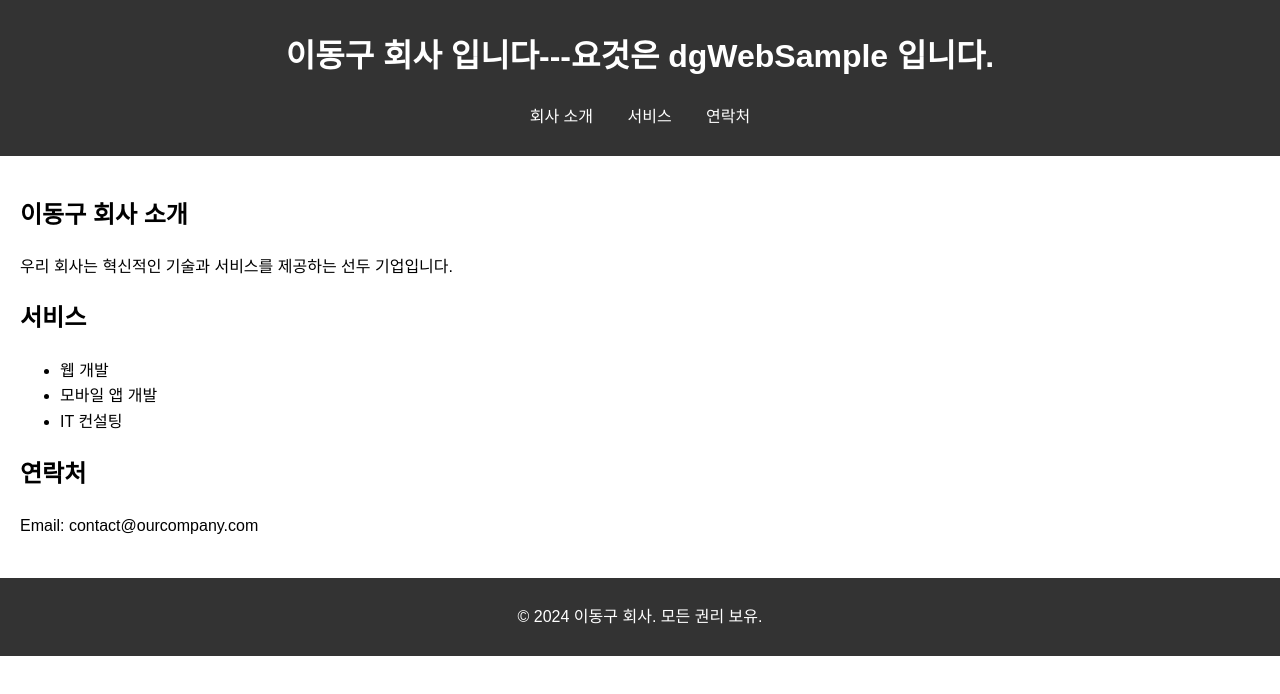
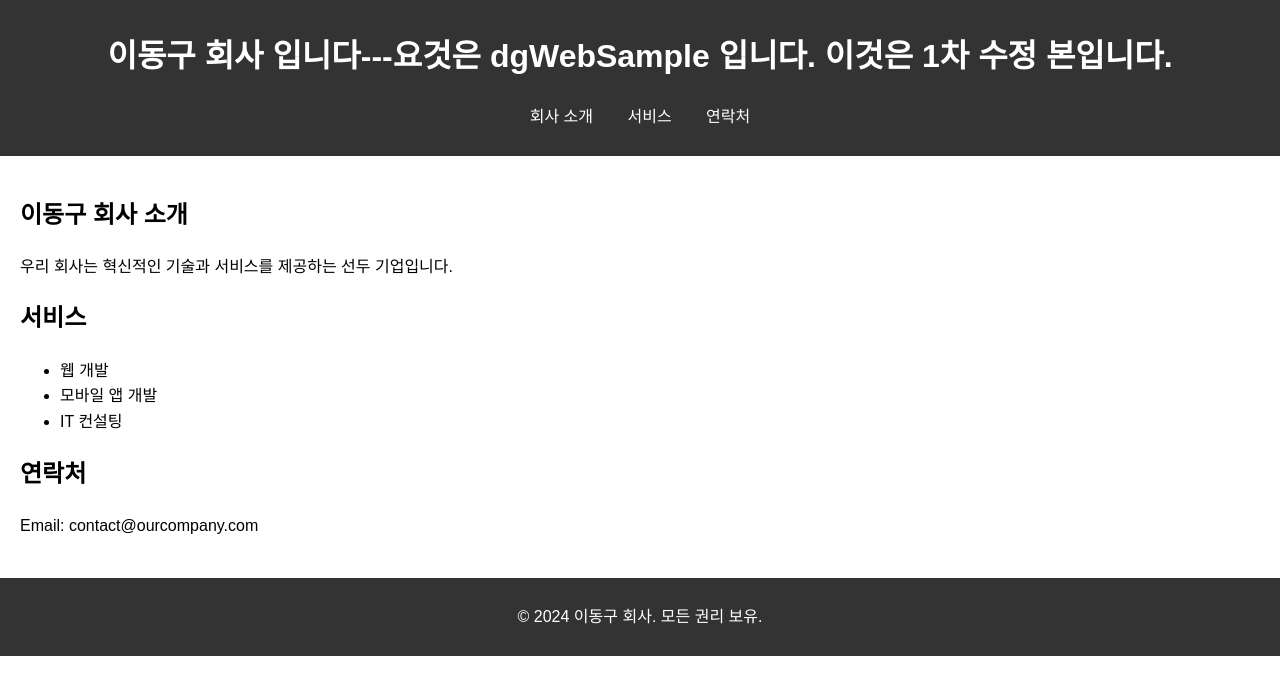
Before and after one commit to dany015/dgWebSample, a plain HTML site: page index.html in a window 1280 px wide. Drawn offline with Linux system fonts and the light colour scheme.

Commit message:
index 를 한번 수정 해 봤어요

```diff
--- a/index.html
+++ b/index.html
@@ -8,7 +8,7 @@
 </head>
 <body>
     <header>
-        <h1>이동구 회사 입니다---요것은 dgWebSample 입니다.</h1>
+        <h1>이동구 회사 입니다---요것은 dgWebSample 입니다. 이것은 1차 수정 본입니다.</h1>
         <nav>
             <ul>
                 <li><a href="#about">회사 소개</a></li>
```
